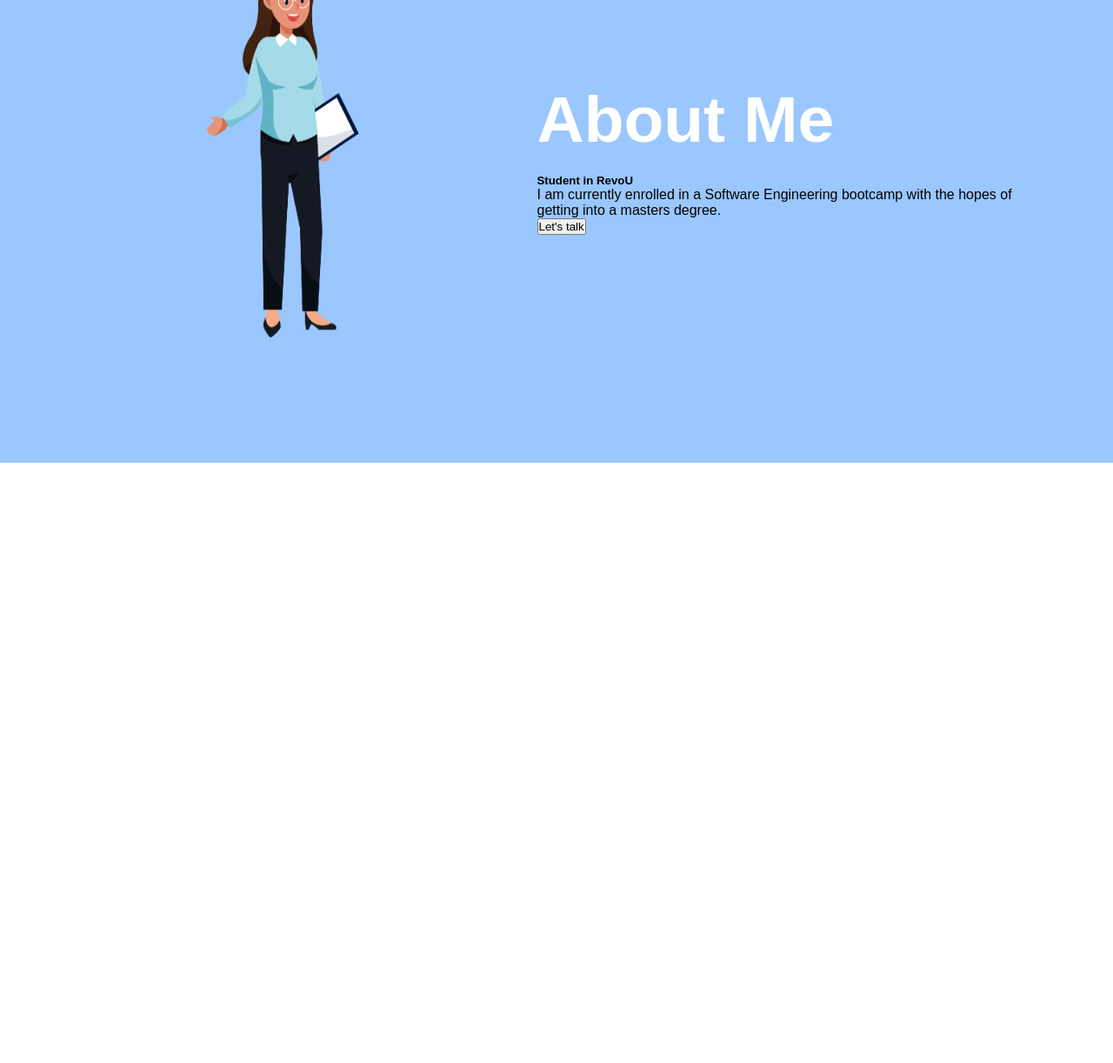
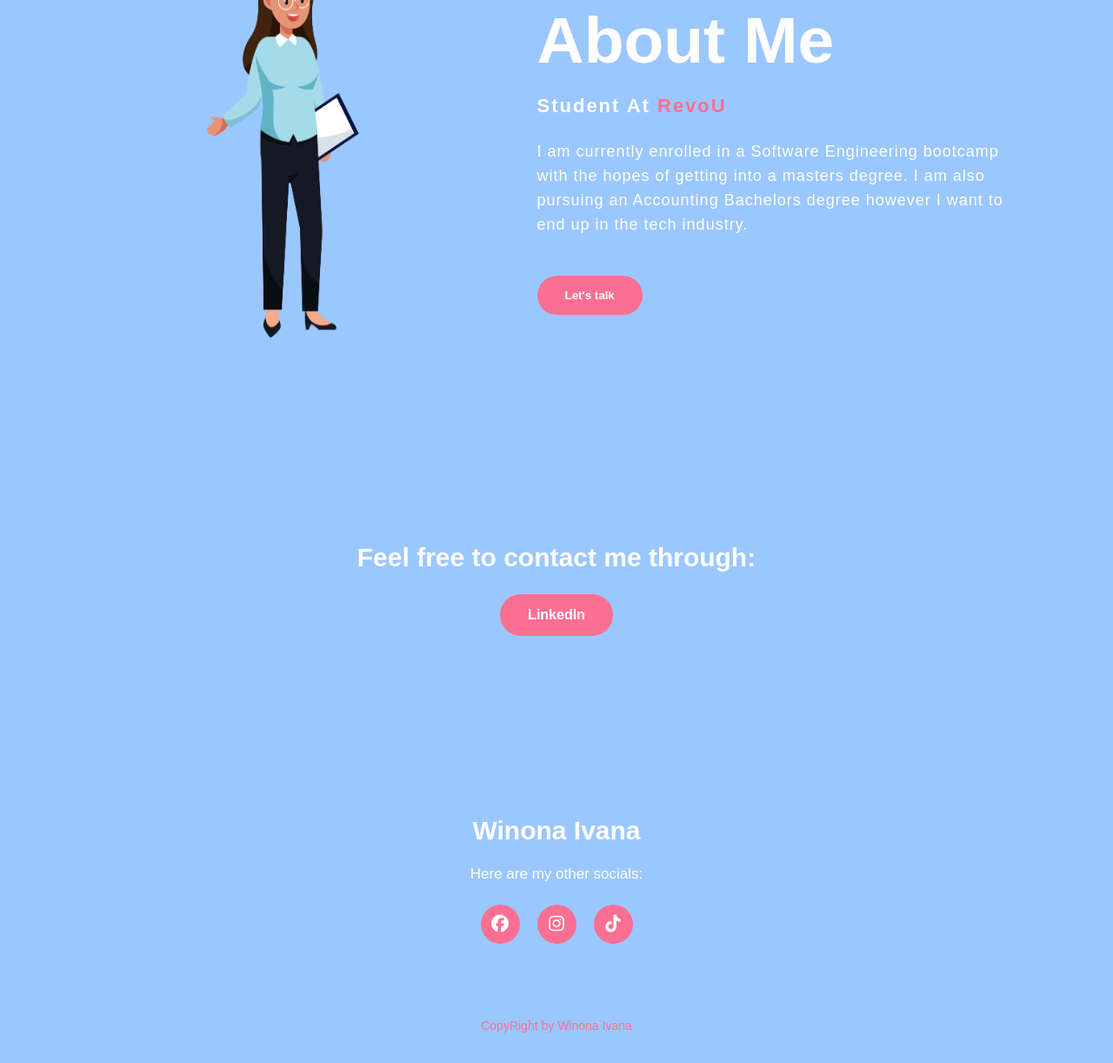
Before and after one commit to revou-fsse-1/w1-my-personal-website-Winonaivana, a plain HTML site: page index.html in a window 1280 px wide. Shown: the part 968-2190 px from the top of the page at 87% size. Before the commit the page ends 1500 px from the top, so only its background shows below. Drawn offline with Linux system fonts and the light colour scheme.

Commit message:
Additional details

```diff
--- a/index.css
+++ b/index.css
@@ -3,13 +3,12 @@
   margin: 0;
   font-family: sans-serif;
   box-sizing: border-box;
-
 }
 
 .home {
   height: 100vh;
   width: 100%;
-    background-image: url(Untitled-Artwork\ \(1\).png) ;
+  background-image: url("background.png");
   background-size: cover;
   background-position: center;
 }
@@ -28,7 +27,6 @@ nav {
   font-size: 35px;
   letter-spacing: 1px;
   cursor: pointer;
-
 }
 
 span {
@@ -48,9 +46,9 @@ nav ul li a {
   text-transform: capitalize;
 }
 
-nav ul li a:hover{
+nav ul li a:hover {
   color: #fb6f92;
-    transition: .4s;
+  transition: 0.4s;
 }
 
 .btn {
@@ -61,7 +59,7 @@ nav ul li a:hover{
   font-weight: bold;
   padding: 10px 25px;
   border-radius: 30px;
-    transition: transform .4s;
+  transition: transform 0.4s;
 }
 
 .btn:hover {
@@ -98,7 +96,7 @@ h4 {
   max-width: 100%;
   position: relative;
 }
-.newsletter form input:first-child{
+.newsletter form input:first-child {
   display: inline-block;
   width: 100%;
   padding: 14px 130px 14px 15px;
@@ -106,7 +104,7 @@ h4 {
   outline: none;
   border-radius: 30px;
 }
-.newsletter form input:last-child{
+.newsletter form input:last-child {
   position: absolute;
   display: inline-block;
   outline: none;
@@ -120,20 +118,20 @@ h4 {
   right: 6px;
 }
 
-.about{
+.about {
   width: 100%;
   padding: 100px 0px;
   background-color: #9bc7ff;
 }
 
-.about img{
+.about img {
   height: 500px;
   width: 430px;
 }
-.about-text{
+.about-text {
   width: 550px;
 }
-.main{
+.main {
   width: 1130px;
   max-width: 95%;
   margin: 0 auto;
@@ -141,9 +139,118 @@ h4 {
   align-items: center;
   justify-content: space-around;
 }
-.about-text h2{
+.about-text h2 {
   color: white;
   font-size: 75px;
   text-transform: capitalize;
   margin-bottom: 20px;
 }
+
+.about-text h5 {
+  color: white;
+  letter-spacing: 2px;
+  font-size: 22px;
+  margin-bottom: 25px;
+  text-transform: capitalize;
+}
+.about-text p {
+  color: white;
+  letter-spacing: 1px;
+  line-height: 28px;
+  font-size: 18px;
+  margin-bottom: 45px;
+}
+button {
+  background-color: #fb6f92;
+  color: white;
+  text-decoration: none;
+  border: 2px solid transparent;
+  font-weight: bold;
+  padding: 13px 30px;
+  border-radius: 30px;
+  transition: 0.4s;
+}
+button:hover {
+  background-color: transparent;
+  border: 2px solid #fb6f92;
+  cursor: pointer;
+}
+.contact-me {
+  width: 100%;
+  height: 290px;
+  background: #9bc7ff;
+  display: flex;
+  align-items: center;
+  flex-direction: column;
+  justify-content: center;
+}
+.contact-me p {
+  color: white;
+  font-size: 30px;
+  font-weight: bold;
+  margin-bottom: 25px;
+}
+.contact-me .button-two {
+  background-color: #fb6f92;
+  color: white;
+  text-decoration: none;
+  border: 2px solid transparent;
+  font-weight: bold;
+  padding: 13px 30px;
+  border-radius: 30px;
+  transition: 0.4s;
+}
+.contact-me .button-two:hover {
+  background-color: transparent;
+  border: 2px solid;
+  cursor: pointer;
+}
+footer {
+  position: relative;
+  width: 100%;
+  height: 400px;
+  background: #9bc7ff;
+  display: flex;
+  flex-direction: column;
+  align-items: center;
+  justify-content: center;
+}
+footer p:nth-child(1) {
+  font-size: 30px;
+  color: white;
+  margin-bottom: 20px;
+  font-weight: bold;
+}
+footer p:nth-child(2) {
+  color: white;
+  font-size: 17px;
+  width: 500px;
+  text-align: center;
+  line-height: 26px;
+}
+.social {
+  display: flex;
+}
+.social a {
+  width: 45px;
+  height: 45px;
+  display: flex;
+  align-items: center;
+  justify-content: center;
+  background: #fb6f92;
+  border-radius: 50%;
+  margin: 22px 10px;
+  color: white;
+  text-decoration: none;
+  font-size: 20px;
+}
+.social a:hover {
+  transform: scale(1.3);
+  transition: 0.3s;
+}
+.end {
+  position: absolute;
+  color: #fb6f92;
+  bottom: 35px;
+  font-size: 14px;
+}
--- a/index.html
+++ b/index.html
@@ -1,11 +1,15 @@
 <!DOCTYPE html>
 <html lang="en">
   <head>
-    <meta charset="UTF-8">
-    <meta http-equiv="X-UA-Compatible" content="IE=edge">
-    <meta name="viewport" content="width=device-width, initial-scale=1.0">
+    <meta charset="UTF-8" />
+    <meta http-equiv="X-UA-Compatible" content="IE=edge" />
+    <meta name="viewport" content="width=device-width, initial-scale=1.0" />
     <title>Personal Website</title>
-    <link rel="stylesheet" href="index.css">
+    <link rel="stylesheet" href="index.css" />
+    <script
+      src="https://kit.fontawesome.com/1dabb1c39d.js"
+      crossorigin="anonymous"
+    ></script>
   </head>
   <body>
     <div class="home">
@@ -14,36 +18,60 @@
         <ul class="navItems">
           <li><a href="#">home</a></li>
           <li><a href="#">about</a></li>
-                <li><a href="#">blog</a></li>
+          <li><a href="#">Contact</a></li>
         </ul>
         <a href="#" class="btn">Learn more</a>
       </nav>
       <div class="content">
         <h4>Hello, my name is</h4>
         <h1>Winona <span>Ivana</span></h1>
-            <h3>I am a student in RevoU</h3>
+        <h3>I am a student at RevoU</h3>
         <div class="newsletter">
           <form>
-                    <input type="email" name="email" id="mail" placeholder="Enter your email">
-                    <input type="submit" value="Let's start">
+            <input
+              type="email"
+              name="email"
+              id="mail"
+              placeholder="Enter your email"
+            />
+            <input type="submit" value="Let's connect" />
           </form>
-
         </div>
       </div>
     </div>
 
     <section class="about">
       <div class="main">
-            <img src="—Pngtree—young business cartoon woman in_7495509.png">
+        <img src="cartoonwoman.png" />
         <div class="about-text">
           <h2>About Me</h2>
-                <h5>Student in RevoU</h5>
-                <p>I am currently enrolled in a Software Engineering bootcamp with the hopes of getting into a masters degree. </p>
-                <button type="button">Let's talk</button>
+          <h5>Student at <span>RevoU</span></h5>
+          <p>
+            I am currently enrolled in a Software Engineering bootcamp with the
+            hopes of getting into a masters degree. I am also pursuing an
+            Accounting Bachelors degree however I want to end up in the tech
+            industry.
+          </p>
+          <button onclick="alert('hello from html')">Let's talk</button>
         </div>
 
+        <script src="/index.js"></script>
+      </div>
+    </section>
+    <div class="contact-me">
+      <p>Feel free to contact me through:</p>
+      <a class="button-two" href="#">LinkedIn</a>
     </div>
 
-    </section>
+    <footer>
+      <p>Winona Ivana</p>
+      <p>Here are my other socials:</p>
+      <div class="social">
+        <a href="https://facebook.com/"><i class="fab fa-facebook"></i></a>
+        <a href="https://instagram.com/"><i class="fab fa-instagram"></i></a>
+        <a href="https://tiktok.com/"><i class="fa-brands fa-tiktok"></i></a>
+      </div>
+      <p class="end">CopyRight by Winona Ivana</p>
+    </footer>
   </body>
 </html>
--- a/index.js
+++ b/index.js
@@ -0,0 +1 @@
+console.log("hello");
```
Also changed, not shown: cartoonwoman.png (renamed from —Pngtree—young business cartoon woman in_7495509.png), 4 other files. Lines whose indentation alone changed are shown as unchanged.
